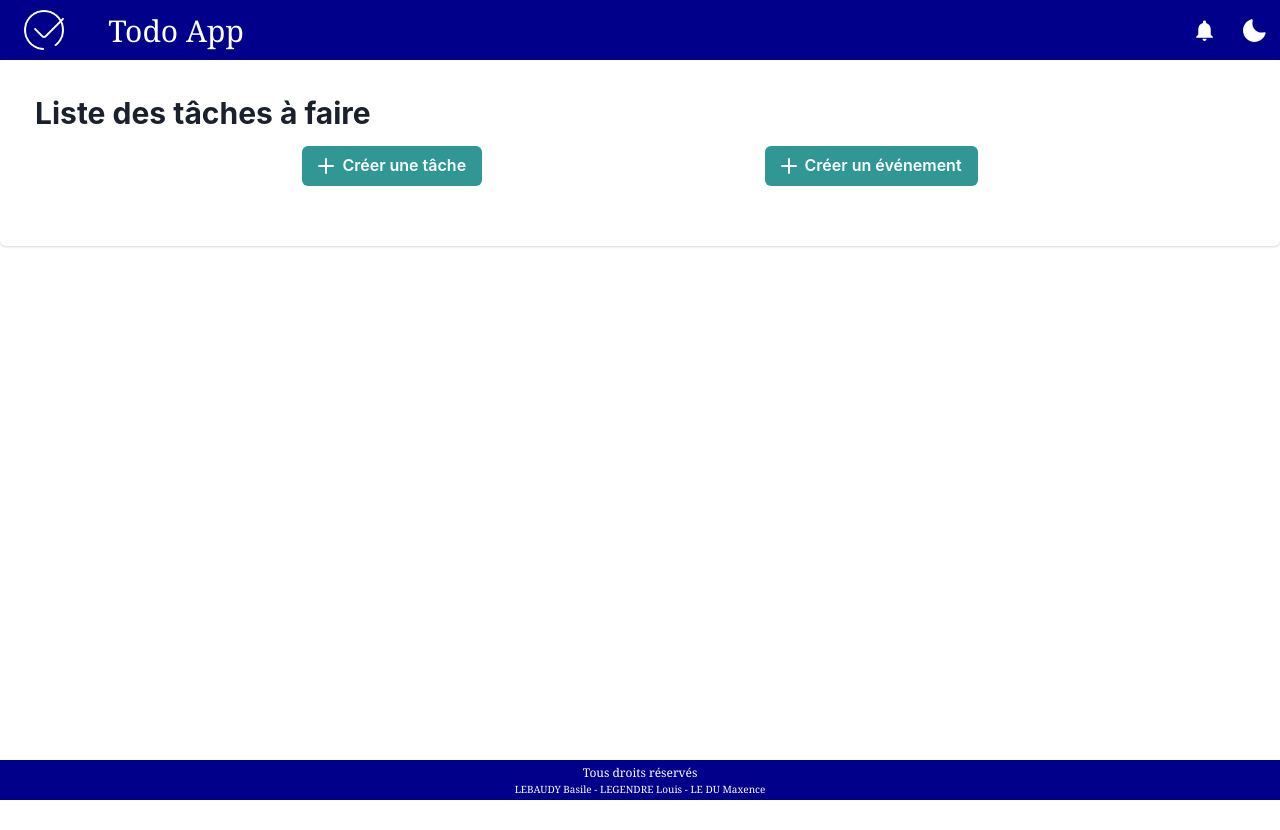
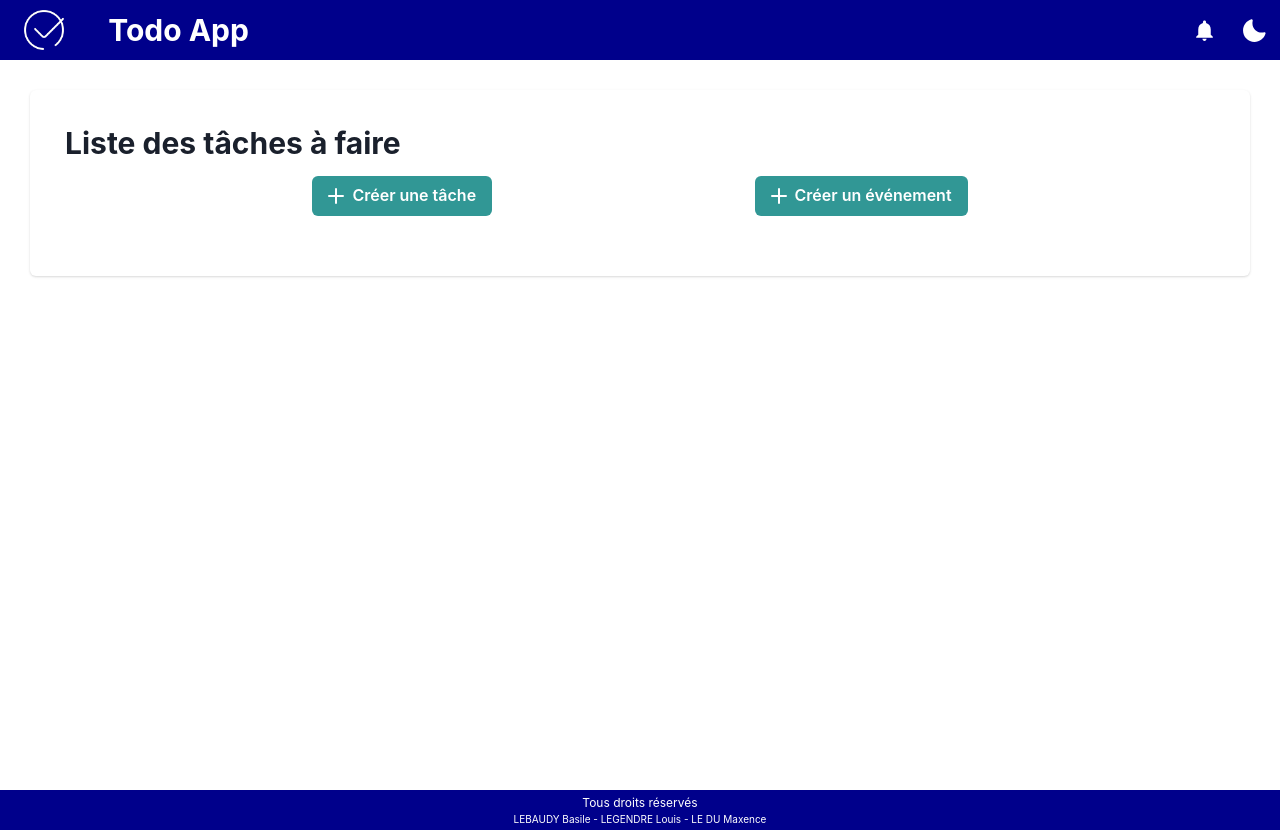
Before and after one commit to Zilba26/react-todo-app, a React (Vite) app: page /todolist in a window 1280 px wide. Before the commit the page ends 800 px from the top, so only its background shows below. Built offline with nearby package versions, Linux system fonts and the light colour scheme.

Commit message:
police changes

```diff
--- a/src/Footer/Footer.css
+++ b/src/Footer/Footer.css
@@ -4,9 +4,9 @@
   flex-direction: column;
 }
 
-#rights, #names {
+#rights,
+#names {
   color: white;
-    font-family:Georgia, 'Times New Roman', Times, serif;
 }
 
 #rights {
--- a/src/Header/Header.css
+++ b/src/Header/Header.css
@@ -55,9 +55,9 @@ header {
 
 #titleBox h2 {
   font-size: 30px;
-  font-family: Georgia, "Times New Roman", Times, serif;
 }
 
 .Header h2 {
   color: white;
+  font-weight: bold;
 }
--- a/src/ToDoList/ToDoList.tsx
+++ b/src/ToDoList/ToDoList.tsx
@@ -52,7 +52,7 @@ const ToDoList: React.FC<ToDoListProps> = () => {
   }
 
   return (
-    <Card>
+    <Card margin="30px">
       <CardHeader>
         <Heading as="h2" size="lg" padding="15px">
           {" "}
```
Lines whose indentation alone changed are shown as unchanged.
